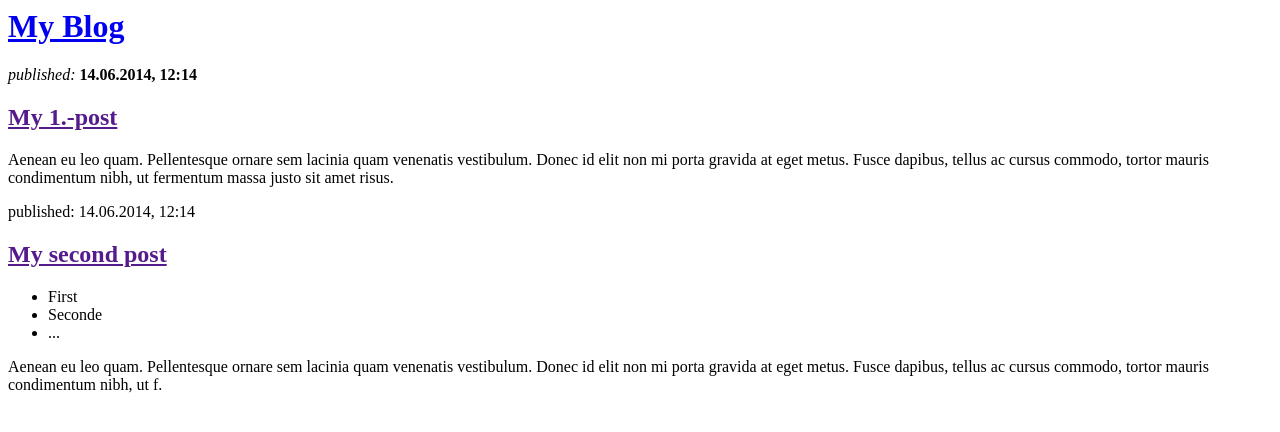
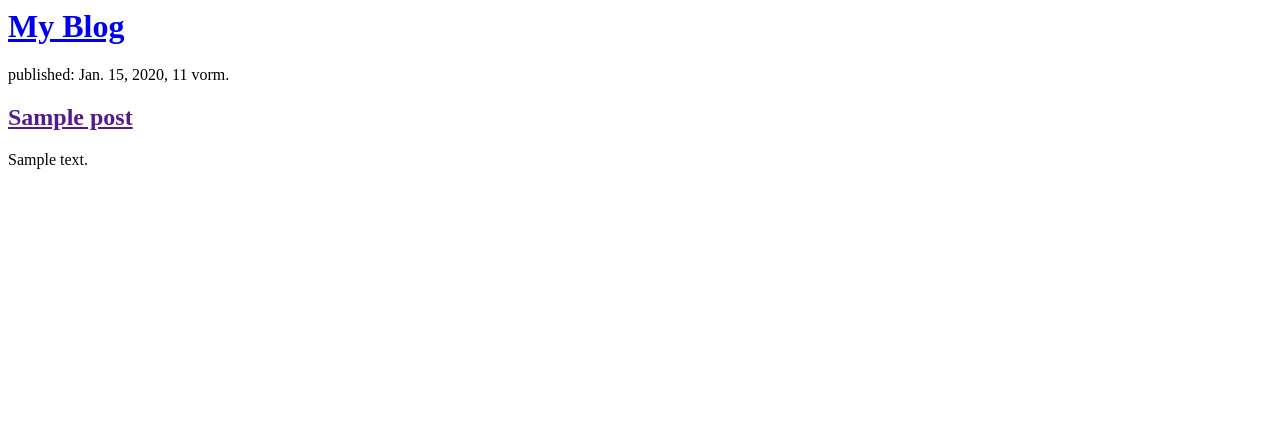
Before and after one commit to alexBigga/my-first-blog, a Django app: template blog/templates/blog/post_list.html in a window 1280 px wide. Shown: the top 432 px of the page. Run offline with Django 3.2, Linux system fonts and the light colour scheme; the template is opened without the code that fills it: values that come from a table or form of the project are taken from there, others are empty; tables that the repository leaves empty hold one stand-in row (values such as "Sample post").

Commit message:
Modified templates to display posts from database.

```diff
--- a/blog/templates/blog/post_list.html
+++ b/blog/templates/blog/post_list.html
@@ -8,25 +8,12 @@
             <h1><a href="/">My Blog</a></h1>
         </div>
 
-        <div>
-            <!-- p: Ein Fliesstext-Absatz -->
-            <!-- Emphasis: <em> ... </em> -->
-            <!-- strong: <strong> ... </strong> -->
-            <p><em>published:</em> <strong>14.06.2014, 12:14</strong></p>
-            <!-- h2: Unter-Überschrift -->
-            <h2><a href="">My 1.-post</a></h2>
-            <p>Aenean eu leo quam. Pellentesque ornare sem lacinia quam venenatis vestibulum. Donec id elit non mi porta gravida at eget metus. Fusce dapibus, tellus ac cursus commodo, tortor mauris condimentum nibh, ut fermentum massa justo sit amet risus.</p>
-        </div>
-
-        <div>
-            <p>published: 14.06.2014, 12:14</p>
-            <h2><a href="">My second post</a></h2>
-            <p><ul>
-              <li>First</li>
-              <li>Seconde</li>
-              <li>...</li>
-            </ul>
-              Aenean eu leo quam. Pellentesque ornare sem lacinia quam venenatis vestibulum. Donec id elit non mi porta gravida at eget metus. Fusce dapibus, tellus ac cursus commodo, tortor mauris condimentum nibh, ut f.</p>
-        </div>
+        {% for post in posts %}
+          <div>
+            <p>published: {{ post.published_date }}</p>
+            <h2><a href="">{{ post.title }} </a></h2>
+            <p>{{ post.text|linebreaksbr }}</p>
+          </div>
+        {% endfor %}
     </body>
 </html>
```
Also changed, not shown: blog/views.py (+8 -1 lines).
